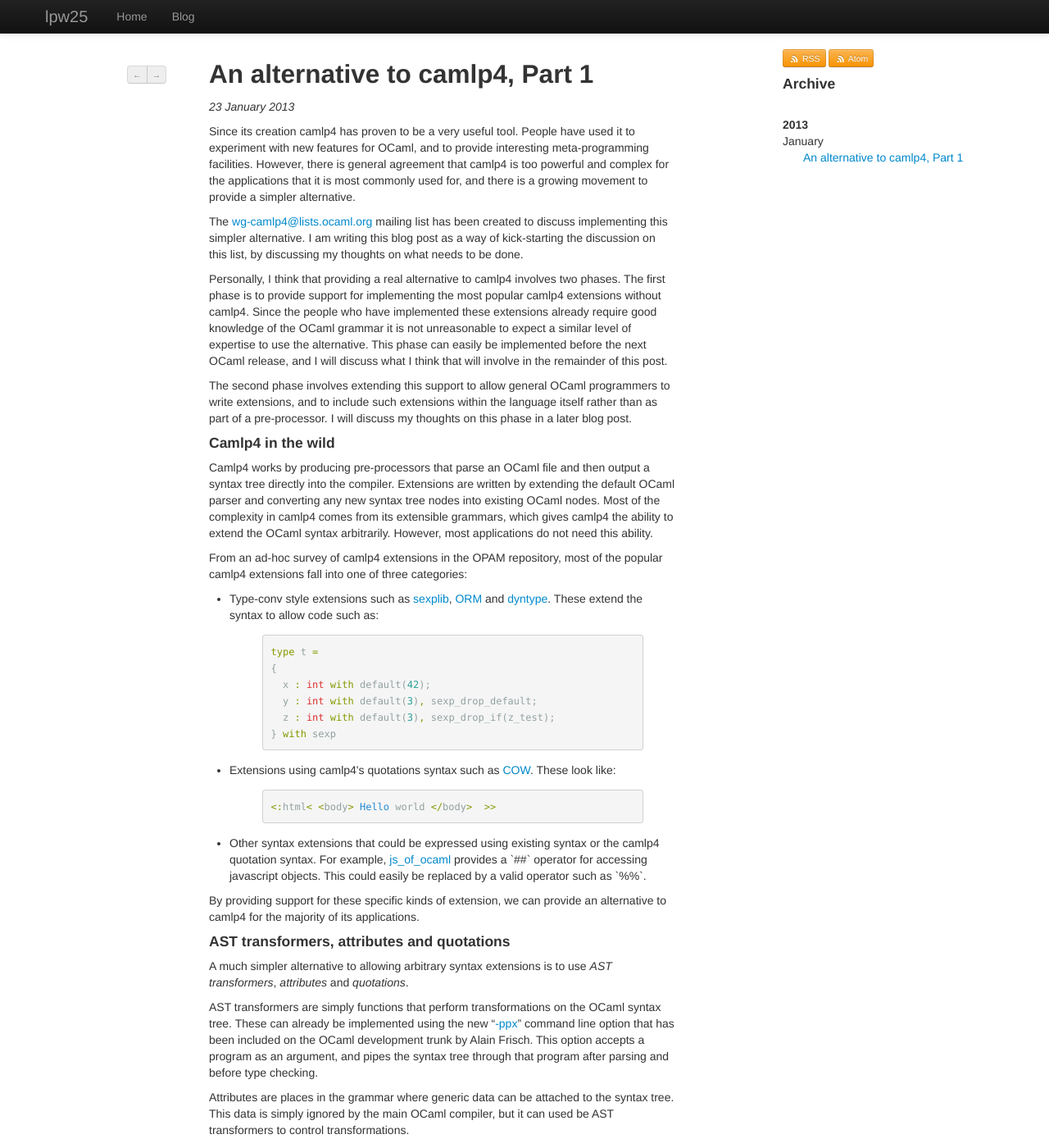
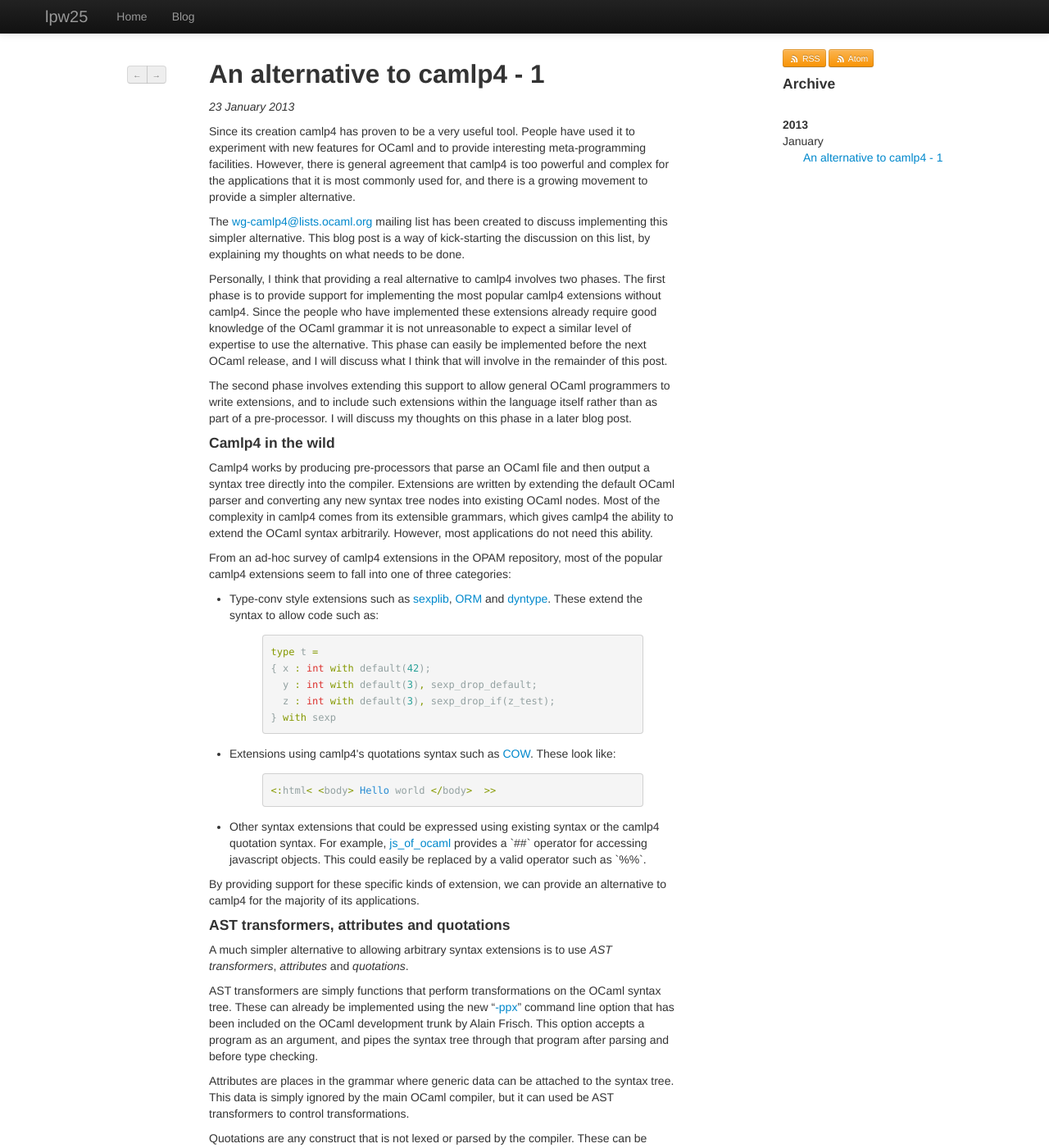
Before and after one commit to lpw25/lpw25.github.com, a Jekyll site: the page built from _posts/2013-01-23-camlp4-alternative-part-1.md, in a window 1280 px wide and 1400 px high. Shown: the whole window at 82% size. Built offline with Jekyll 4.4.1, drawn with Linux system fonts in a browser that asks for light colours; Markdown is read by kramdown in place of the engine named in the settings; comment, search, counter and statistics services are not loaded; some of the changed text lies outside the part shown.

Commit message:
Minor edits

```diff
--- a/_posts/2013-01-23-camlp4-alternative-part-1.md
+++ b/_posts/2013-01-23-camlp4-alternative-part-1.md
@@ -1,17 +1,17 @@
 ---
 layout: post
-title: An alternative to camlp4, Part 1
+title: An alternative to camlp4 - 1
 ---
 Since its creation camlp4 has proven to be a very useful tool. People have used
-it to experiment with new features for OCaml, and to provide interesting
+it to experiment with new features for OCaml and to provide interesting
 meta-programming facilities. However, there is general agreement that camlp4 is
 too powerful and complex for the applications that it is most commonly used for,
 and there is a growing movement to provide a simpler alternative.
 
-The [wg-camlp4@lists.ocaml.org](http://lists.ocaml.org/listinfo/wg-camlp4) mailing
-list has been created to discuss implementing this simpler alternative. I am
-writing this blog post as a way of kick-starting the discussion on this list, by
-discussing my thoughts on what needs to be done.
+The [wg-camlp4@lists.ocaml.org](http://lists.ocaml.org/listinfo/wg-camlp4)
+mailing list has been created to discuss implementing this simpler
+alternative. This blog post is a way of kick-starting the discussion on this
+list, by explaining my thoughts on what needs to be done.
 
 Personally, I think that providing a real alternative to camlp4 involves two
 phases. The first phase is to provide support for implementing the most popular
@@ -36,7 +36,7 @@
 arbitrarily. However, most applications do not need this ability.
 
 From an ad-hoc survey of camlp4 extensions in the OPAM repository, most of the
-popular camlp4 extensions fall into one of three categories:
+popular camlp4 extensions seem to fall into one of three categories:
 <ul>
 <li>
 Type-conv style extensions such as
@@ -46,8 +46,7 @@
 These extend the syntax to allow code such as:
 {% highlight ocaml %}
 type t =
-{
-  x : int with default(42);
+{ x : int with default(42);
   y : int with default(3), sexp_drop_default;
   z : int with default(3), sexp_drop_if(z_test);
 } with sexp
@@ -109,7 +108,7 @@
 <li>
 Type constructor quotation attributes:
 {% highlight ocaml %}
-let x: int %foo, float %bar( some random text)
+let x: int %foo, float %bar( some random text) = (3, 4.5)
 {% endhighlight %}
 </li>
 <li>
```
Also changed, not shown: other parts of _posts/2013-01-23-camlp4-alternative-part-1.md (+4 -4 lines).
